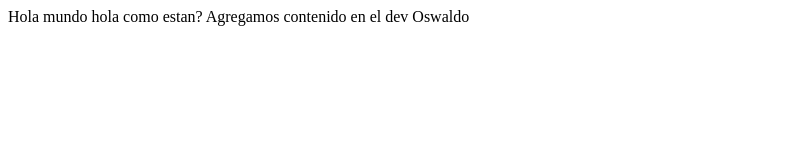
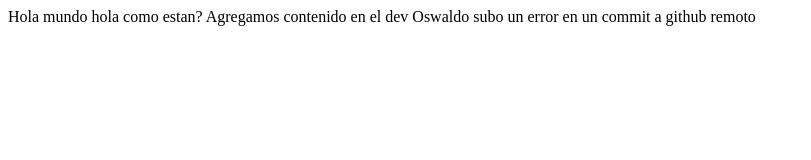
Before and after one commit to OswaldOniSango/proyecto-git-20211001, a plain HTML site: page index.html in a window 1280 px wide. Shown: the whole page, without its empty margins (0-811 px from the left). Drawn offline with Linux system fonts and the light colour scheme.

Commit message:
agregamos contenido al index

```diff
--- a/index.html
+++ b/index.html
@@ -12,6 +12,9 @@
     hola como estan?
 
     Agregamos contenido en el dev
- Oswaldo
+
+    Oswaldo
+
+    subo un error en un commit a github remoto
 </body>
 </html>
```
